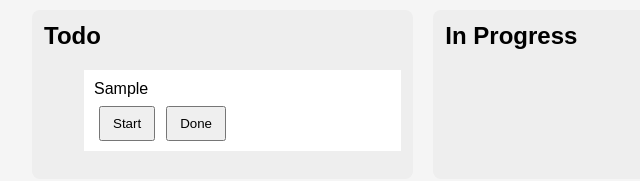
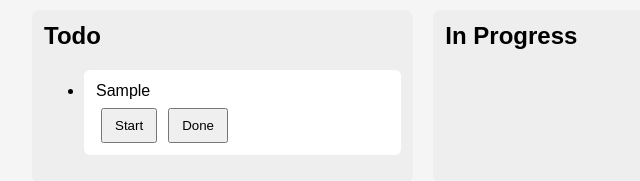
Before and after one commit to Jinaaaaks/teamflow, a plain HTML site: page index.html in a window 1280 px wide. Both pictures are taken after typing "Sample" into the empty fields and a click on the button "Add Task". Shown: the part 173-354 px from the top of the page, 16-656 px from the left. Drawn offline with Linux system fonts and the light colour scheme.

Commit message:
made a small change for the style of the col

```diff
--- a/style.css
+++ b/style.css
@@ -20,9 +20,9 @@ button {
 
 li {
   background: white;
-  padding: 10px;
-  margin-bottom: 8px;
-  list-style: none;
+  padding: 12px;
+  margin-bottom: 10px;
+  border-radius: 6px;
 }
 
 .board {
```
